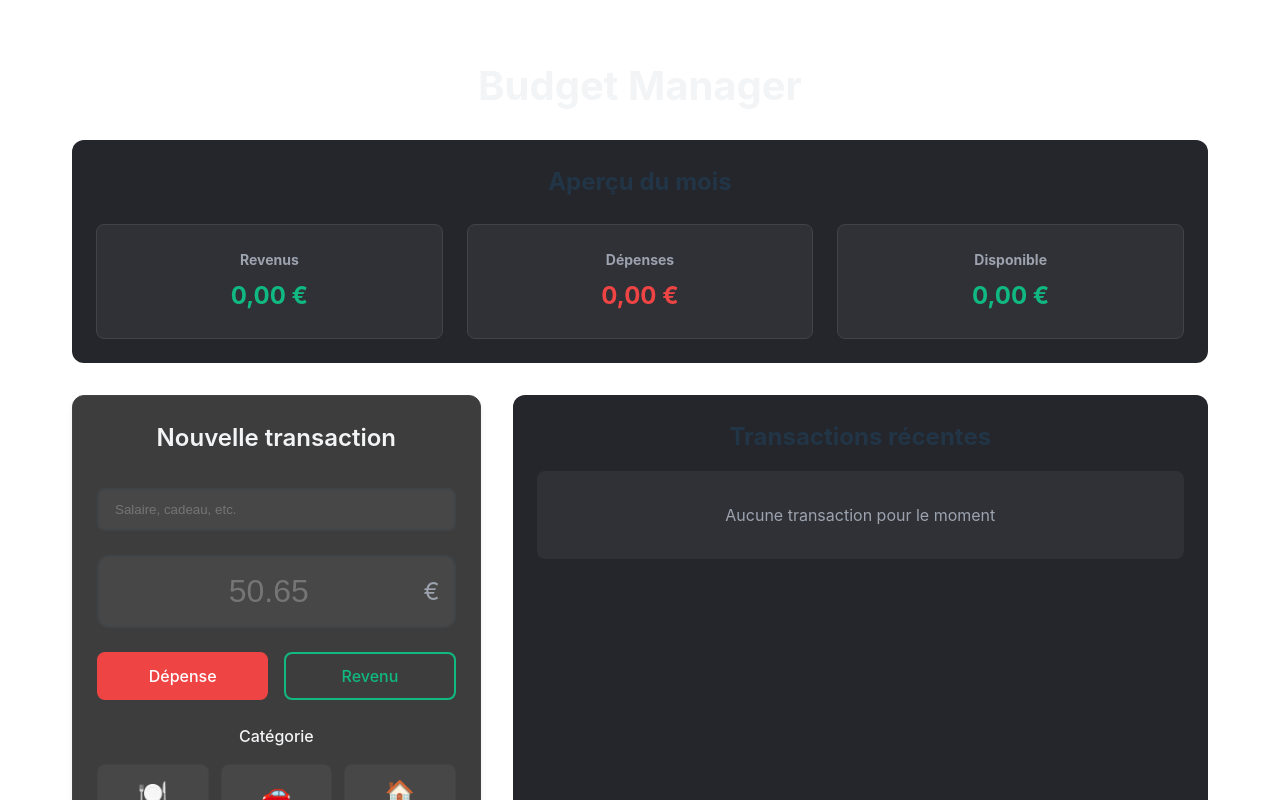
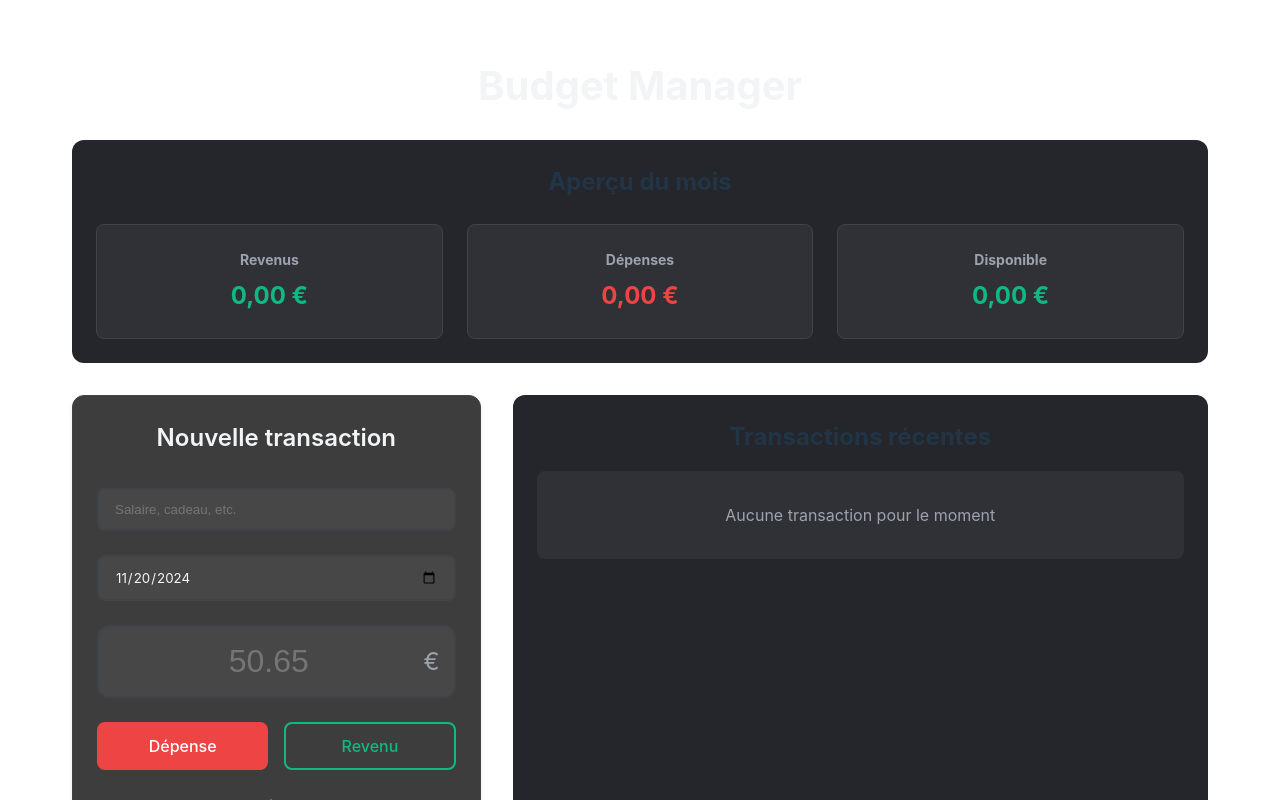
Before and after one commit to AlexandreGaultier/budget-manager, a React (Vite) app: page / in a window 1280 px wide. Shown: the top 800 px of the page. Built offline with nearby package versions, Linux system fonts and the light colour scheme.

Commit message:
datepicker added

```diff
--- a/src/components/TransactionForm/TransactionForm.module.css
+++ b/src/components/TransactionForm/TransactionForm.module.css
@@ -256,3 +256,24 @@ input:focus, button:focus {
 :root {
   --primary-color-dark: #5b21b6;
 }
+
+.dateInput {
+  width: 100%;
+  padding: 0.75rem 1rem;
+  background-color: rgba(255, 255, 255, 0.05);
+  border: 2px solid var(--border-color);
+  border-radius: 8px;
+  color: var(--text-primary);
+  font-family: inherit;
+  cursor: pointer;
+}
+
+.dateInput:hover {
+  border-color: var(--primary-color);
+}
+
+.dateInput:focus {
+  outline: none;
+  border-color: var(--primary-color);
+  box-shadow: 0 0 0 2px rgba(109, 40, 217, 0.2);
+}
--- a/src/components/TransactionForm/TransactionForm.tsx
+++ b/src/components/TransactionForm/TransactionForm.tsx
@@ -10,7 +10,8 @@ export const TransactionForm = () => {
     category: '',
     description: '',
     isRecurring: false,
-    recurringDay: ''
+    recurringDay: '',
+    date: new Date()
   });
 
   const handleSubmit = (e: React.FormEvent) => {
@@ -21,7 +22,7 @@ export const TransactionForm = () => {
       type: formData.type,
       category: formData.category,
       description: formData.description,
-      date: new Date(),
+      date: formData.date,
       isRecurring: formData.isRecurring,
       recurringDay: formData.isRecurring ? Number(formData.recurringDay) : undefined
     };
@@ -34,7 +35,8 @@ export const TransactionForm = () => {
       category: '',
       description: '',
       isRecurring: false,
-      recurringDay: ''
+      recurringDay: '',
+      date: new Date()
     });
   };
 
@@ -54,6 +56,19 @@ export const TransactionForm = () => {
           placeholder="Salaire, cadeau, etc."
           maxLength={25}
           className={styles.descriptionInput}
+        />
+      </div>
+
+      <div className={styles.formGroup}>
+        <input
+          type="date"
+          value={formData.date.toISOString().split('T')[0]}
+          onChange={e => setFormData(prev => ({
+            ...prev,
+            date: new Date(e.target.value)
+          }))}
+          required
+          className={styles.dateInput}
         />
       </div>
 
```
